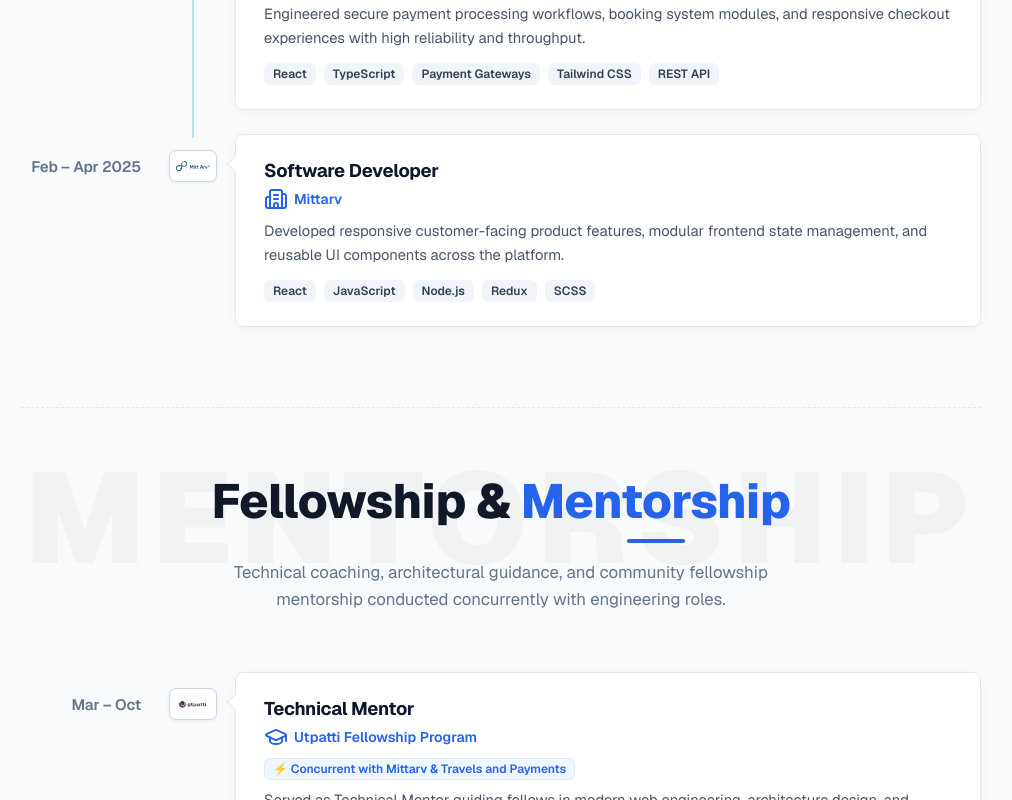
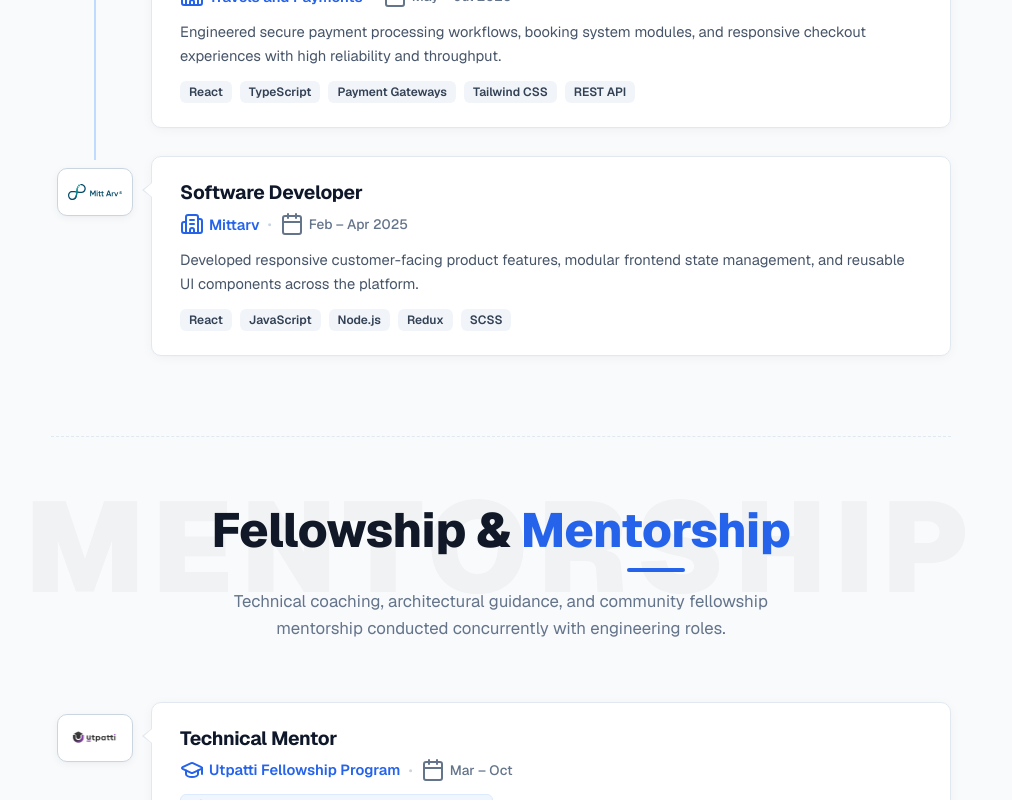
Before and after one commit to amitosh2002/My_page, a Next.js app: page / in a window 1280 px wide. Shown: the part 2940-3740 px from the top of the page, without its empty margins (139-1151 px from the left). Built offline with nearby package versions, Linux system fonts and the light colour scheme.

Commit message:
Enlarge logo box on timeline spine and move duration inside card below role name

```diff
--- a/src/components/WorkSection.css
+++ b/src/components/WorkSection.css
@@ -15,7 +15,7 @@
 }
 
 .timeline-container {
-  max-width: 960px;
+  max-width: 900px;
   margin: 0 auto;
   position: relative;
   z-index: 1;
@@ -190,7 +190,7 @@
 }
 
 /* ==========================================================================
-   Timeline List & Grid (Date - Line/Box Logo - Card)
+   Timeline List & Grid (Line/Logo Box - Card)
    ========================================================================== */
 
 .timeline-list {
@@ -201,33 +201,14 @@
 
 .timeline-row {
   display: grid;
-  grid-template-columns: 140px 64px 1fr;
+  grid-template-columns: 88px 1fr;
   align-items: flex-start;
   position: relative;
-  margin-bottom: 24px;
+  margin-bottom: 28px;
 }
 
 .timeline-row:last-child {
   margin-bottom: 0;
-}
-
-/* Left Date Column */
-.timeline-date-col {
-  padding-top: 22px;
-  padding-right: 20px;
-  text-align: right;
-}
-
-.timeline-date-text {
-  font-size: 0.95rem;
-  font-weight: 600;
-  color: #64748b;
-  letter-spacing: -0.2px;
-  white-space: nowrap;
-}
-
-:is(.dark .timeline-date-text) {
-  color: #94a3b8;
 }
 
 /* Center Spine Column */
@@ -236,12 +217,13 @@
   display: flex;
   justify-content: center;
   align-self: stretch;
+  width: 88px;
 }
 
 .timeline-spine-line {
   position: absolute;
-  top: 20px;
-  bottom: -28px;
+  top: 24px;
+  bottom: -32px;
   width: 2px;
   background-color: #bfdbfe;
   left: 50%;
@@ -257,33 +239,33 @@
   display: none;
 }
 
-/* Logo Box Badge on the spine (replacing the circle) */
+/* Enlarged Logo Box Badge on the spine */
 .timeline-logo-box {
-  width: 48px;
-  height: 32px;
-  border-radius: 7px;
+  width: 76px;
+  height: 48px;
+  border-radius: 10px;
   background-color: #ffffff;
   border: 1.5px solid #cbd5e1;
   display: flex;
   align-items: center;
   justify-content: center;
   z-index: 1;
-  margin-top: 16px;
-  padding: 3px 6px;
-  box-shadow: 0 1px 4px rgba(15, 23, 42, 0.06);
+  margin-top: 12px;
+  padding: 6px 10px;
+  box-shadow: 0 2px 8px rgba(15, 23, 42, 0.05), 0 1px 2px rgba(15, 23, 42, 0.02);
   transition: all 0.25s ease;
 }
 
 :is(.dark .timeline-logo-box) {
   background-color: #1e293b;
   border-color: #475569;
-  box-shadow: 0 2px 6px rgba(0, 0, 0, 0.3);
+  box-shadow: 0 4px 10px rgba(0, 0, 0, 0.3);
 }
 
 .timeline-row:hover .timeline-logo-box {
   border-color: #2563eb;
-  box-shadow: 0 0 0 4px #eff6ff, 0 4px 10px rgba(37, 99, 235, 0.15);
-  transform: scale(1.08);
+  box-shadow: 0 0 0 4px #eff6ff, 0 6px 14px rgba(37, 99, 235, 0.16);
+  transform: scale(1.05);
 }
 
 :is(.dark .timeline-row:hover .timeline-logo-box) {
@@ -304,16 +286,16 @@
    ========================================================================== */
 
 .timeline-card-col {
-  padding-left: 10px;
+  padding-left: 12px;
 }
 
 .timeline-card {
   position: relative;
   background-color: #ffffff;
   border: 1px solid #e2e8f0;
-  border-radius: 8px;
+  border-radius: 10px;
   padding: 24px 28px;
-  box-shadow: 0 2px 10px rgba(15, 23, 42, 0.04), 0 1px 3px rgba(15, 23, 42, 0.02);
+  box-shadow: 0 2px 12px rgba(15, 23, 42, 0.04), 0 1px 3px rgba(15, 23, 42, 0.02);
   transition: all 0.3s ease;
 }
 
@@ -334,11 +316,11 @@
   box-shadow: 0 8px 24px -2px rgba(0, 0, 0, 0.5);
 }
 
-/* Triangular pointer notch pointing left toward the logo box */
+/* Triangular pointer notch pointing left toward the enlarged logo box */
 .timeline-card::before {
   content: '';
   position: absolute;
-  top: 22px;
+  top: 26px;
   left: -8px;
   width: 0;
   height: 0;
@@ -351,7 +333,7 @@
 .timeline-card::after {
   content: '';
   position: absolute;
-  top: 22px;
+  top: 26px;
   left: -10px;
   width: 0;
   height: 0;
@@ -375,11 +357,11 @@
   align-items: flex-start;
   justify-content: space-between;
   gap: 12px;
-  margin-bottom: 4px;
+  margin-bottom: 6px;
 }
 
 .timeline-card-title {
-  font-size: 1.15rem;
+  font-size: 1.2rem;
   font-weight: 700;
   color: #0f172a;
   letter-spacing: -0.3px;
@@ -403,7 +385,7 @@
   font-weight: 700;
   letter-spacing: 0.5px;
   text-transform: uppercase;
-  padding: 2.5px 8px;
+  padding: 3px 9px;
   border-radius: 9999px;
   white-space: nowrap;
 }
@@ -431,19 +413,49 @@
   50% { opacity: 0.4; transform: scale(0.8); }
 }
 
-/* Company / Organization Subtitle (Clean Text without logo badge) */
-.timeline-card-company {
-  font-size: 0.88rem;
+/* Meta Line Below Role Name: Company • Duration */
+.timeline-card-meta {
+  display: flex;
+  align-items: center;
+  flex-wrap: wrap;
+  gap: 8px;
+  margin-top: 4px;
+  margin-bottom: 12px;
+}
+
+.timeline-card-company-name {
+  display: inline-flex;
+  align-items: center;
+  gap: 5px;
+  font-size: 0.92rem;
   font-weight: 600;
   color: #2563eb;
-  margin-bottom: 8px;
-  display: flex;
-  align-items: center;
-  gap: 6px;
 }
 
-:is(.dark .timeline-card-company) {
+:is(.dark .timeline-card-company-name) {
   color: #60a5fa;
+}
+
+.timeline-meta-dot {
+  color: #cbd5e1;
+  font-size: 0.85rem;
+}
+
+:is(.dark .timeline-meta-dot) {
+  color: #475569;
+}
+
+.timeline-card-duration {
+  display: inline-flex;
+  align-items: center;
+  gap: 5px;
+  font-size: 0.85rem;
+  font-weight: 500;
+  color: #64748b;
+}
+
+:is(.dark .timeline-card-duration) {
+  color: #94a3b8;
 }
 
 /* Sub-context badge (for Utpatti concurrent note) */
@@ -456,28 +468,15 @@
   color: #2563eb;
   background-color: #eff6ff;
   border: 1px solid #dbeafe;
-  padding: 2px 8px;
+  padding: 3px 9px;
   border-radius: 6px;
-  margin-bottom: 8px;
+  margin-bottom: 10px;
 }
 
 :is(.dark .timeline-concurrent-note) {
   color: #93c5fd;
   background-color: rgba(37, 99, 235, 0.15);
   border-color: rgba(96, 165, 250, 0.25);
-}
-
-/* Mobile-only date indicator */
-.timeline-mobile-date {
-  display: none;
-  font-size: 0.82rem;
-  font-weight: 600;
-  color: #64748b;
-  margin-bottom: 6px;
-}
-
-:is(.dark .timeline-mobile-date) {
-  color: #94a3b8;
 }
 
 /* Description paragraph */
@@ -543,21 +542,13 @@
   }
 
   .timeline-row {
-    grid-template-columns: 46px 1fr;
-    gap: 12px;
-    margin-bottom: 20px;
-  }
-
-  .timeline-date-col {
-    display: none;
-  }
-
-  .timeline-mobile-date {
-    display: block;
+    grid-template-columns: 66px 1fr;
+    gap: 8px;
+    margin-bottom: 22px;
   }
 
   .timeline-spine-col {
-    align-self: stretch;
+    width: 66px;
   }
 
   .timeline-spine-line {
@@ -565,10 +556,10 @@
   }
 
   .timeline-logo-box {
-    width: 42px;
-    height: 28px;
-    margin-top: 18px;
-    padding: 2px 4px;
+    width: 58px;
+    height: 38px;
+    margin-top: 14px;
+    padding: 4px 6px;
   }
 
   .timeline-card-col {
@@ -581,6 +572,6 @@
 
   .timeline-card::before,
   .timeline-card::after {
-    top: 20px;
+    top: 22px;
   }
 }
--- a/src/components/work-section.tsx
+++ b/src/components/work-section.tsx
@@ -7,6 +7,7 @@ import {
   Users,
   Building2,
   GraduationCap,
+  Calendar,
 } from 'lucide-react';
 
 import shipiqLogo from '@/theme/shipiq.png';
@@ -147,12 +148,7 @@ export function WorkSection() {
             <div className="timeline-list">
               {companyExperiences.map((item) => (
                 <div key={item.id} className="timeline-row">
-                  {/* Left Date Column */}
-                  <div className="timeline-date-col">
-                    <span className="timeline-date-text">{item.date}</span>
-                  </div>
-
-                  {/* Center Spine Column with Logo Box (replacing circle) */}
+                  {/* Center Spine Column with Enlarged Logo Box */}
                   <div className="timeline-spine-col">
                     <div className="timeline-spine-line" />
                     <div
@@ -162,18 +158,16 @@ export function WorkSection() {
                       <Image
                         src={item.logo}
                         alt={item.company}
-                        width={38}
-                        height={22}
+                        width={58}
+                        height={32}
                         className="timeline-box-img"
                       />
                     </div>
                   </div>
 
-                  {/* Right Column: Clean White Card (no logo inside) */}
+                  {/* Right Column: Clean White Card with Meta below Role Name */}
                   <div className="timeline-card-col">
                     <div className="timeline-card">
-                      <div className="timeline-mobile-date">{item.date}</div>
-
                       <div className="timeline-card-header">
                         <h3 className="timeline-card-title">{item.title}</h3>
                         {item.isCurrent && (
@@ -184,9 +178,17 @@ export function WorkSection() {
                         )}
                       </div>
 
-                      <div className="timeline-card-company">
-                        <Building2 className="w-4 h-4" />
-                        <span>{item.company}</span>
+                      {/* Duration & Company Line Below Role Name */}
+                      <div className="timeline-card-meta">
+                        <span className="timeline-card-company-name">
+                          <Building2 className="w-4 h-4" />
+                          {item.company}
+                        </span>
+                        <span className="timeline-meta-dot">•</span>
+                        <span className="timeline-card-duration">
+                          <Calendar className="w-3.5 h-3.5" />
+                          {item.date}
+                        </span>
                       </div>
 
                       <p className="timeline-card-desc">{item.description}</p>
@@ -237,37 +239,38 @@ export function WorkSection() {
             <div className="timeline-list">
               {mentorshipExperiences.map((item) => (
                 <div key={item.id} className="timeline-row">
-                  {/* Left Date Column */}
-                  <div className="timeline-date-col">
-                    <span className="timeline-date-text">{item.date}</span>
-                  </div>
-
-                  {/* Center Spine Column with Logo Box (replacing circle) */}
+                  {/* Center Spine Column with Enlarged Logo Box */}
                   <div className="timeline-spine-col">
                     <div className="timeline-spine-line" />
                     <div className="timeline-logo-box">
                       <Image
                         src={item.logo}
                         alt={item.company}
-                        width={38}
-                        height={22}
+                        width={58}
+                        height={32}
                         className="timeline-box-img"
                       />
                     </div>
                   </div>
 
-                  {/* Right Column: Clean White Card (no logo inside) */}
+                  {/* Right Column: Clean White Card with Meta below Role Name */}
                   <div className="timeline-card-col">
                     <div className="timeline-card">
-                      <div className="timeline-mobile-date">{item.date}</div>
-
                       <div className="timeline-card-header">
                         <h3 className="timeline-card-title">{item.title}</h3>
                       </div>
 
-                      <div className="timeline-card-company">
-                        <GraduationCap className="w-4 h-4" />
-                        <span>{item.company}</span>
+                      {/* Duration & Organization Line Below Role Name */}
+                      <div className="timeline-card-meta">
+                        <span className="timeline-card-company-name">
+                          <GraduationCap className="w-4 h-4" />
+                          {item.company}
+                        </span>
+                        <span className="timeline-meta-dot">•</span>
+                        <span className="timeline-card-duration">
+                          <Calendar className="w-3.5 h-3.5" />
+                          {item.date}
+                        </span>
                       </div>
 
                       {item.concurrentNote && (
--- a/src/lib/data-storage.ts
+++ b/src/lib/data-storage.ts
@@ -86,7 +86,7 @@ export function getWorkExperiences(): WorkExperience[] {
         description: 'Leading frontend and full-stack architecture for shipping intelligence, logistics tracking automation, and high-performance analytics dashboards.',
         startDate: '2026-08-01',
         current: true,
-        technologies: ['React', 'Next.js', 'TypeScript', 'Node.js', 'Tailwind CSS'],
+        technologies: ['React', 'Python', 'TypeScript', 'Tailwind CSS'],
         createdAt: new Date().toISOString(),
       },
       {
```
